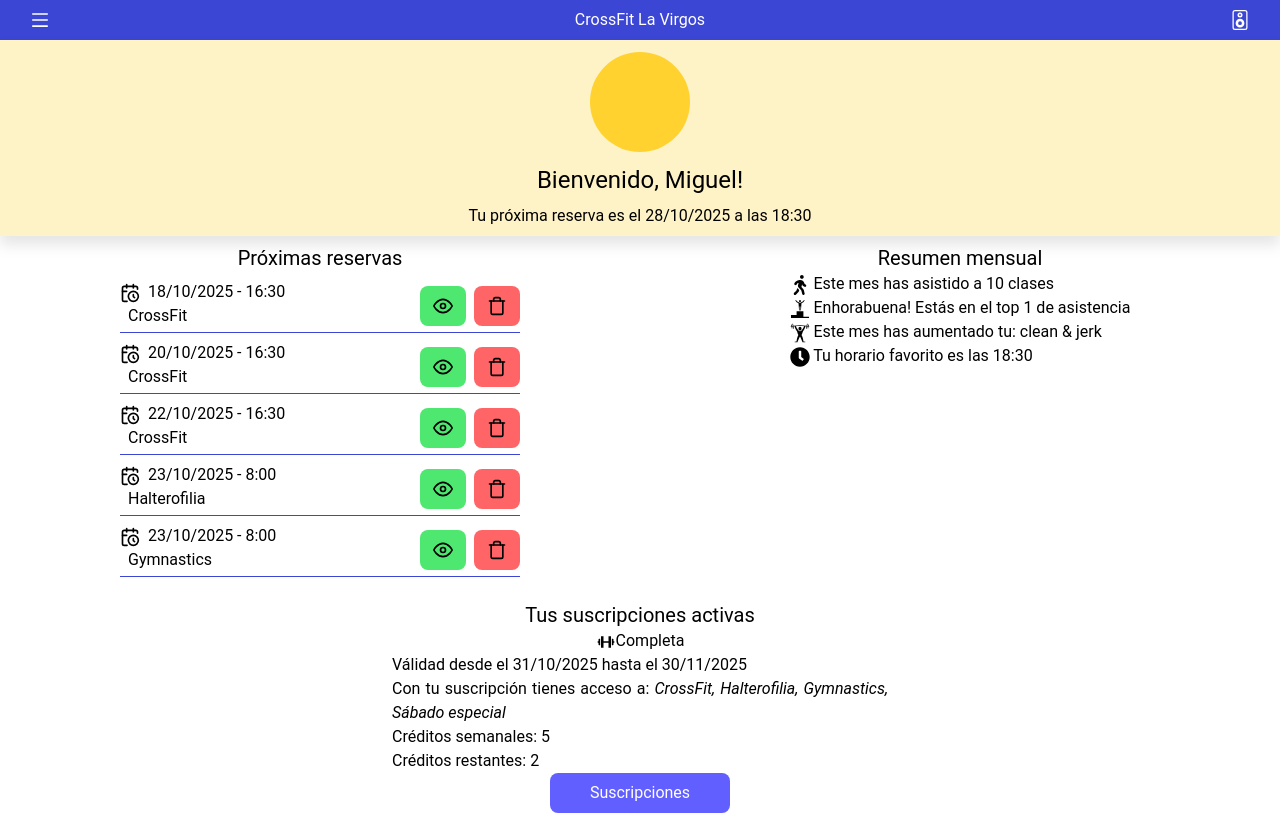
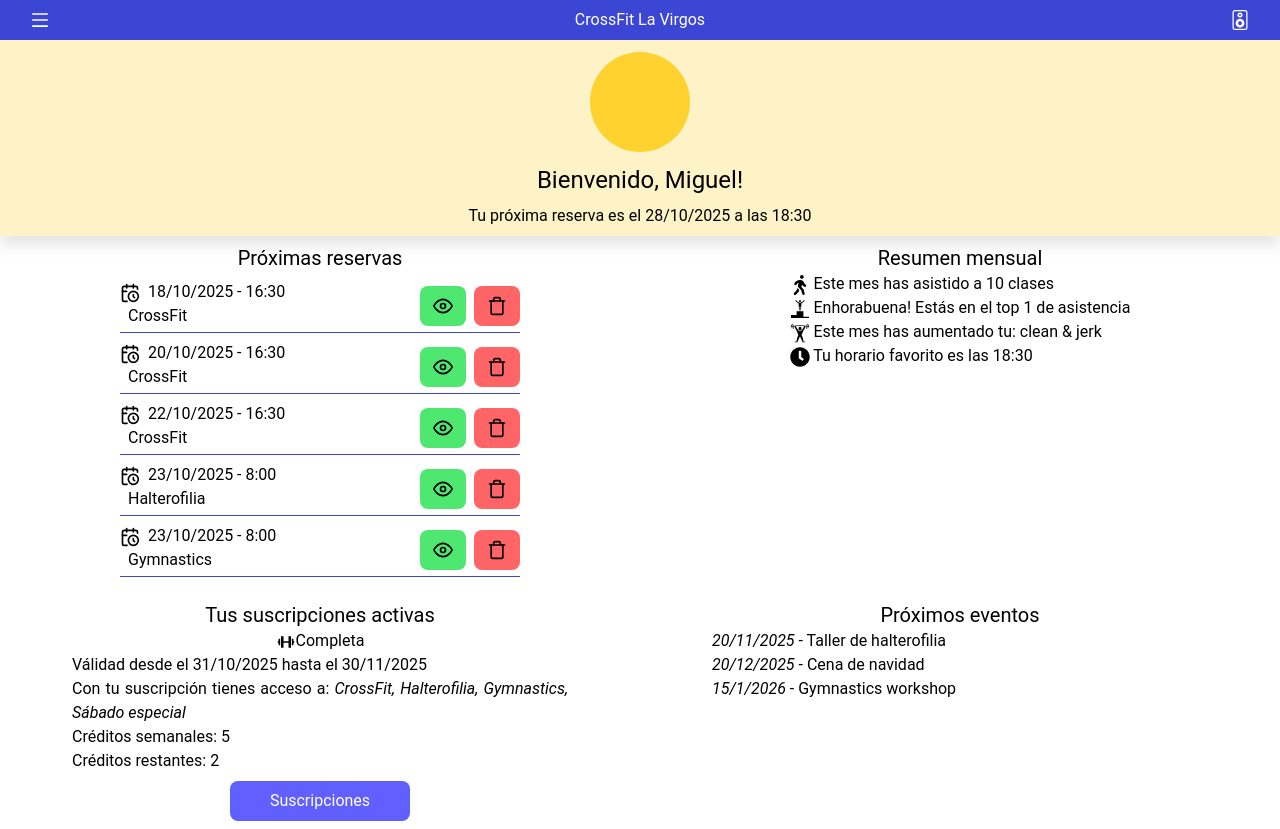
Before and after one commit to cperefer/boxUp_frontend, a React (Vite) app: page / in a window 1280 px wide. Built offline with nearby package versions, Linux system fonts and the light colour scheme.

Commit message:
feat: added Upcoming events component

```diff
--- a/src/dashboard/Dashboard.tsx
+++ b/src/dashboard/Dashboard.tsx
@@ -1,6 +1,7 @@
 import { MonthlySummary } from "./MonthlySummary"
 import { NextReservations } from "./NextReservations"
 import { SubscriptionStatus } from "./SubscriptionStatus"
+import { UpcomingEvents } from "./UpcomingEvents"
 import { WelcomeUser } from "./WelcomeUser"
 
 export const Dashboard = () => {
@@ -13,6 +14,7 @@ export const Dashboard = () => {
       </div>
       <div className="flex flex-col md:flex-row md:justify-around">
         <SubscriptionStatus />
+        <UpcomingEvents />
       </div>
     </div>
   )
--- a/src/dashboard/SubscriptionStatus.tsx
+++ b/src/dashboard/SubscriptionStatus.tsx
@@ -34,7 +34,7 @@ export const SubscriptionStatus = () => {
         <p className="text-justify">Con tu suscripción tienes acceso a: <span className="italic">{subscription.accessTo.join(', ')}</span></p>
         <p>Créditos semanales: {subscription.weeklyCredits}</p>
         <p>Créditos restantes: {subscription.weeklyCreditsLeft}</p>
-        <div className="flex flex-col items-center">
+        <div className="flex flex-col items-center pt-2">
           <Button
             type='info'
             action={() => { navigate('/subscriptions') }}
--- /dev/null
+++ b/src/dashboard/UpcomingEvents.tsx
@@ -0,0 +1,21 @@
+import { useParseDate } from "@/hooks/useParseDate";
+import { UpcomingEventsMock } from "@/mocks/UpcomingEvents.mock"
+
+export const UpcomingEvents = () => {
+
+  const events = UpcomingEventsMock;
+  return (
+    <section className="flex flex-col items-center py-2 w-full md:w-2/5">
+      <p className="text-xl">Próximos eventos</p>
+      <div className="w-full px-2">
+        {
+          events.length ?
+            events.map(({ id, name, date }) => (
+              <p key={id}><span className="italic">{useParseDate(date)}</span> - {name}</p>
+            )) :
+            <p className="italic">No hay eventos próximamente</p>
+        }
+      </div>
+    </section>
+  )
+}
--- /dev/null
+++ b/src/mocks/UpcomingEvents.mock.ts
@@ -0,0 +1,23 @@
+export interface UpcomingEvent {
+  id: number;
+  name: string;
+  date: number
+}
+
+export const UpcomingEventsMock: UpcomingEvent[] = [
+  {
+    id: 0,
+    name: 'Taller de halterofilia',
+    date: 1763665200000
+  },
+  {
+    id: 1,
+    name: 'Cena de navidad',
+    date: 1766257200000
+  },
+  {
+    id: 2,
+    name: 'Gymnastics workshop',
+    date: 1768474800000
+  },
+]
```
